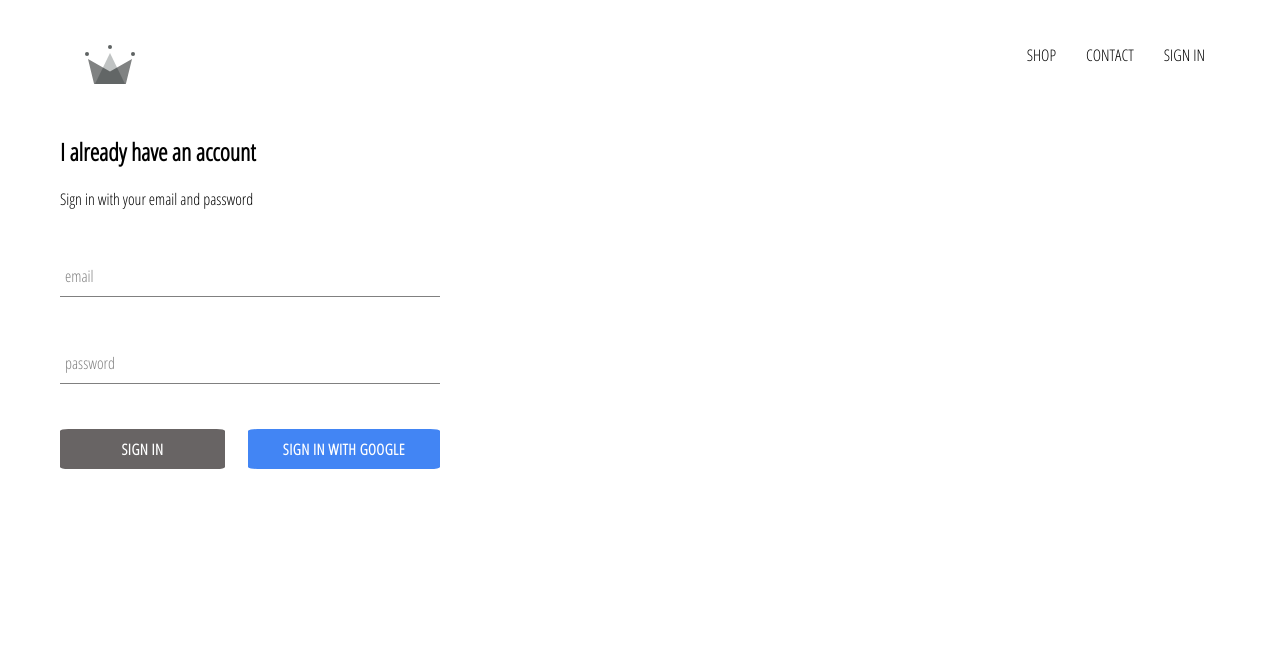
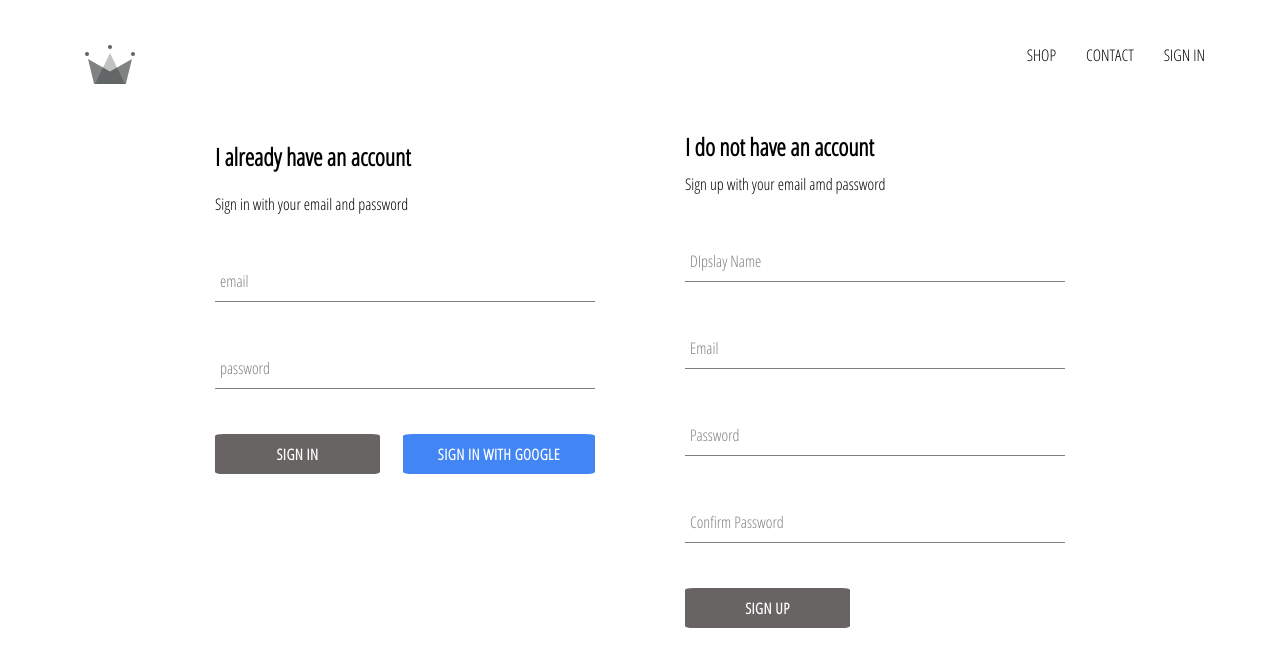
Before and after one commit to ChelseaHustle/crwn-clothing, a React (Create React App) app: page /signin in a window 1280 px wide. Shown: the top 666 px of the page. Built offline with nearby package versions, Linux system fonts and the light colour scheme; no server answers.

Commit message:
completed sign in and sign up

```diff
--- a/src/App.js
+++ b/src/App.js
@@ -6,7 +6,7 @@
 import ShopPage from './pages/shop/shop.component.jsx'
 import SignInAndSignUpPage from './pages/sign-in-and-sign-up/sign-in-and-sign-up.component';
 import Header from './components/header/header.component.jsx'
-import {auth} from './firebase/firebase.utils';
+import {auth, createUserProfileDocument} from './firebase/firebase.utils';
 
 
 class App extends React.Component {
@@ -21,9 +21,22 @@
 unsubscribeFromAuth = null;
 
 componentDidMount(){
-  this.unsubscribeFromAuth = auth.onAuthStateChanged(user => {
-    this.setState({currentUser: user});
-  })
+  this.unsubscribeFromAuth = auth.onAuthStateChanged(async userAuth => {
+    if (userAuth) {
+      const userRef = await createUserProfileDocument(userAuth);
+
+      userRef.onSnapshot(snapShot => {
+        this.setState({
+          currentUser: {
+            id: snapShot.id,
+            ...snapShot.data()
+          }
+        });
+        console.log(this.state);
+      });
+    }
+    this.setState({currentUser: userAuth})
+  });
 }
 
 componentWillUnmount(){
--- a/src/components/header/header.component.jsx
+++ b/src/components/header/header.component.jsx
@@ -20,7 +20,7 @@
                 CONTACT
             </Link>
             { currentUser ? (
-            <div className='option' onClick={() => auth.signOut()}>SIGN OUT</div>
+            <div className='option' onClick={() => auth.signOut()}>{`SIGN OUT {${currentUser.displayName}}`}</div>
              ) : (
             <Link className='option' to='/signin'>
                 SIGN IN
--- a/src/components/sign-in/sign-in.component.jsx
+++ b/src/components/sign-in/sign-in.component.jsx
@@ -54,7 +54,7 @@
                     required />
 
                 <div className='buttons'>
-                    <CustomButton type='submit'>Sign In</CustomButton>
+                    <CustomButton type='button'>Sign In</CustomButton>
                     <CustomButton onClick={signInWithGoogle} isGoogleSignIn>
                         {' '}Sign In with Google{' '}
                     </CustomButton>
--- /dev/null
+++ b/src/components/sign-up/sign-up.component.jsx
@@ -0,0 +1,106 @@
+import React from 'react';
+
+import FormInput from '../form-input/form-input.component';
+import CustomButton from '../custom-button/custom-button.component';
+
+import {auth, createUserProfileDocument } from '../../firebase/firebase.utils';
+
+import './sign-up.styles.scss';
+
+class SignUp extends React.Component {
+    constructor(){
+        super();
+
+        this.state = {
+            displayName: '',
+            email: '',
+            password: '',
+            confirmPassword: ''
+        }
+    }
+
+    handleSubmit = async event => {
+        event.preventDefault();
+
+        const {displayName, email, password, confirmPassword} = this.state;
+
+        if(password !== confirmPassword){
+            alert("Passwords do not match");
+            return;
+        }
+
+        try{
+            const {user} = await auth.createUserWithEmailAndPassword(
+                email,
+                password
+            );
+
+            await createUserProfileDocument(user, {displayName});
+
+            this.setState({
+                displayName: '',
+                email: '',
+                password: '',
+                confirmPassword: ''
+            });
+        }catch (error){
+            console.log(error);
+        }
+    };
+
+    handleChange = event => {
+        const { name, value} = event.target;
+
+        this.setState({[name]: value});
+    }
+
+
+
+    render(){
+        const {displayName, email, password, confirmPassword} = this.state;
+        return(
+            <div className='sign-in'>
+                <h2 className='title'>I do not have an account</h2>
+                <span>Sign up with your email amd password</span>
+                <form className='sign-up-form' onSubmit={this.handleSubmit}>
+                    <FormInput
+                        type='text'
+                        name='displayName'
+                        value={displayName}
+                        onChange={this.handleChange}
+                        label='DIpslay Name'
+                        required
+                   />
+                    <FormInput
+                        type='email'
+                        name='email'
+                        value={email}
+                        onChange={this.handleChange}
+                        label='Email'
+                        required
+                    />
+                    <FormInput
+                        type='password'
+                        name='password'
+                        value={password}
+                        onChange={this.handleChange}
+                        label='Password'
+                        required
+                    />
+                    <FormInput
+                        type='Password'
+                        name='confirmPassword'
+                        value={confirmPassword}
+                        onChange={this.handleChange}
+                        label='Confirm Password'
+                        required
+                    />
+                    <CustomButton type='submit'>SIGN UP</CustomButton>
+                </form>
+            </div>
+        )
+    }
+
+}
+
+export default SignUp;
--- /dev/null
+++ b/src/components/sign-up/sign-up.styles.scss
@@ -0,0 +1,9 @@
+.sign-up {
+    display: flex;
+    flex-direction: column;
+    width: 380px;
+
+    .title {
+        margin: 10px 0;
+    }
+}
--- a/src/firebase/firebase.utils.js
+++ b/src/firebase/firebase.utils.js
@@ -13,6 +13,33 @@
     appId: "1:900370427186:web:4720b78f90c93a9cd87b2b"
 };
 
+export const createUserProfileDocument = async (userAuth, additionalData) => {
+    if (!userAuth) return;
+
+const userRef = firestore.doc(`users/${userAuth.uid}`);
+
+const snapShot = await userRef.get();
+
+if(!snapShot.exists){
+    const { displayName, email } = userAuth;
+    const createAt = new Date();
+
+    try{
+        await userRef.set({
+            displayName,
+            email,
+            createAt,
+            ...additionalData
+        })
+
+    }catch (error){
+        console.log('error creating user', error.message);
+    }
+    }
+
+    return userRef;
+};
+
 firebase.initializeApp(config);
 
 export const auth = firebase.auth();
--- a/src/pages/sign-in-and-sign-up/sign-in-and-sign-up.component.jsx
+++ b/src/pages/sign-in-and-sign-up/sign-in-and-sign-up.component.jsx
@@ -1,12 +1,14 @@
 import React from 'react';
 
 import SignIn from '../../components/sign-in/sign-in.component';
+import SignUp from '../../components/sign-up/sign-up.component';
 
 import './sign-in-and-sign-up.styles.scss';
 
 const SignInAndSignUpPage = () =>(
     <div className='sign-in-and-sign-out'>
         <SignIn/>
+        <SignUp/>
     </div>
 );
 
--- a/src/pages/sign-in-and-sign-up/sign-in-and-sign-up.styles.scss
+++ b/src/pages/sign-in-and-sign-up/sign-in-and-sign-up.styles.scss
@@ -0,0 +1,7 @@
+.sign-in-and-sign-out {
+    width: 850px;
+    display: flex;
+    justify-content: space-between;
+    margin: 30px auto;
+
+}
```
Also changed, not shown: 2 other files (tests, documents, lock files or other folders).
